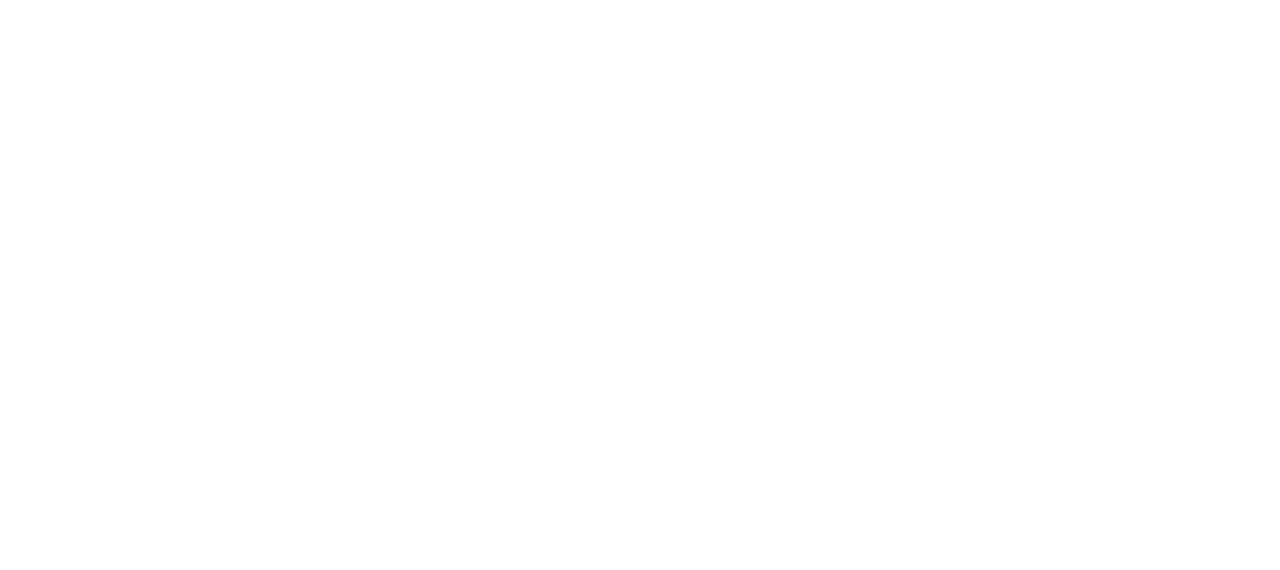
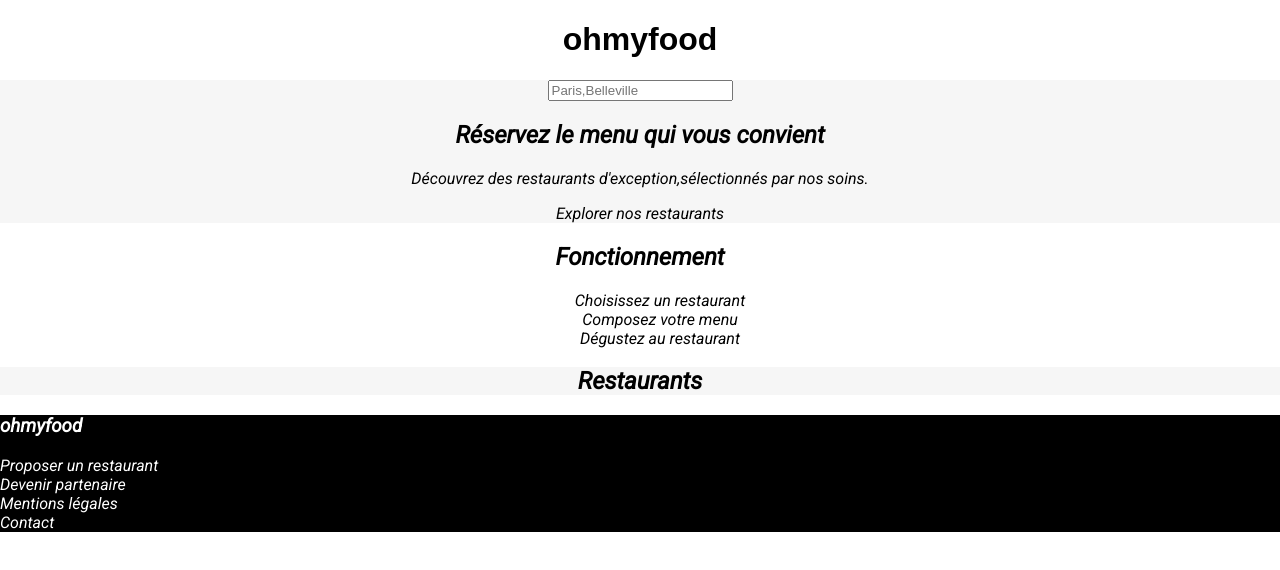
Before and after one commit to Cuvelier05/LaurentCuvelier_3_10022021, a plain HTML site: page index.html in a window 1280 px wide. Drawn offline with Linux system fonts and the light colour scheme; a web font is replaced by a local one.

Commit message:
index html skeleton

```diff
--- a/index.html
+++ b/index.html
@@ -3,9 +3,53 @@
   <head>
     <meta charset="UTF-8" />
     <meta name="viewport" content="width=device-width, initial-scale=1.0" />
-    <link rel="stylsheet" href="style.css" />
+    <link rel="preconnect" href="https://fonts.gstatic.com" />
+    <link
+      href="https://fonts.googleapis.com/css2?family=Shrikhand&display=swap"
+      rel="stylesheet"
+    />
+    <link rel="preconnect" href="https://fonts.gstatic.com" />
+    <link
+      href="https://fonts.googleapis.com/css2?family=Roboto:ital@1&display=swap"
+      rel="stylesheet"
+    />
+    <link rel="stylesheet" href="style.css" />
     <title>Oh my food</title>
   </head>
 
-  <body></body>
+  <body>
+    <header><h1>ohmyfood</h1></header>
+
+    <section class="search">
+      <input type="text" placeholder="Paris,Belleville" />
+      <h2>Réservez le menu qui vous convient</h2>
+      <span
+        >Découvrez des restaurants d'exception,sélectionnés par nos soins.</span
+      >
+      <div class="search_btn"><p>Explorer nos restaurants</p></div>
+    </section>
+
+    <section class="tools">
+      <h2>Fonctionnement</h2>
+      <ul>
+        <li>Choisissez un restaurant</li>
+        <li>Composez votre menu</li>
+        <li>Dégustez au restaurant</li>
+      </ul>
+    </section>
+
+    <main class="restaurant">
+      <h2>Restaurants</h2>
+    </main>
+
+    <footer>
+      <h3>ohmyfood</h3>
+      <ul>
+        <li><a href="#">Proposer un restaurant</a></li>
+        <li><a href="#">Devenir partenaire</a></li>
+        <li><a href="#">Mentions légales</a></li>
+        <li><a href="#">Contact</a></li>
+      </ul>
+    </footer>
+  </body>
 </html>
--- a/style.css
+++ b/style.css
@@ -1,3 +1,41 @@
 body {
   text-decoration: none;
+  text-align: center;
+  font-family: "Roboto", Arial, Helvetica, sans-serif;
+  margin: auto;
 }
+
+/*HEADER*/
+header h1 {
+  text-align: center;
+  font-family: "Shrikhand", Arial, Helvetica, sans-serif;
+}
+
+/*SECTION SEARCH*/
+.search {
+  background-color: #f6f6f6;
+}
+
+/*SECTION TOOLS*/
+.tools ul {
+  list-style-type: none;
+}
+/*MAIN*/
+.restaurant {
+  background-color: #f6f6f6;
+}
+
+/*FOOTER*/
+footer {
+  text-align: left;
+  background-color: black;
+  color: white;
+}
+footer a {
+  color: white;
+  text-decoration: none;
+}
+footer ul {
+  padding: 0;
+  list-style-type: none;
+}
```
Also changed, not shown: images/restaurants/a-la-francaise.jpg (renamed from images/restaurants/toa-heftiba-DQKerTsQwi0-unsplash.jpg), 6 other files.
